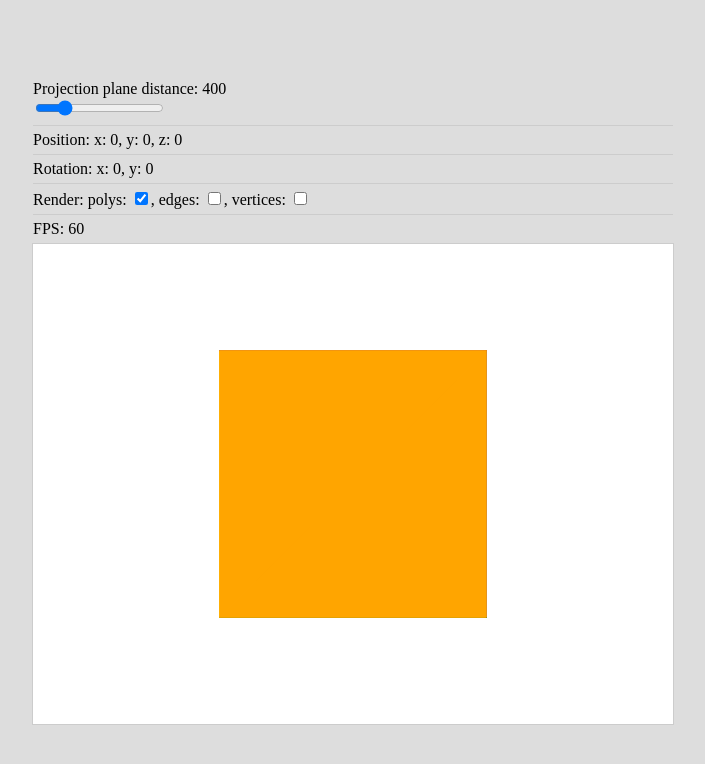
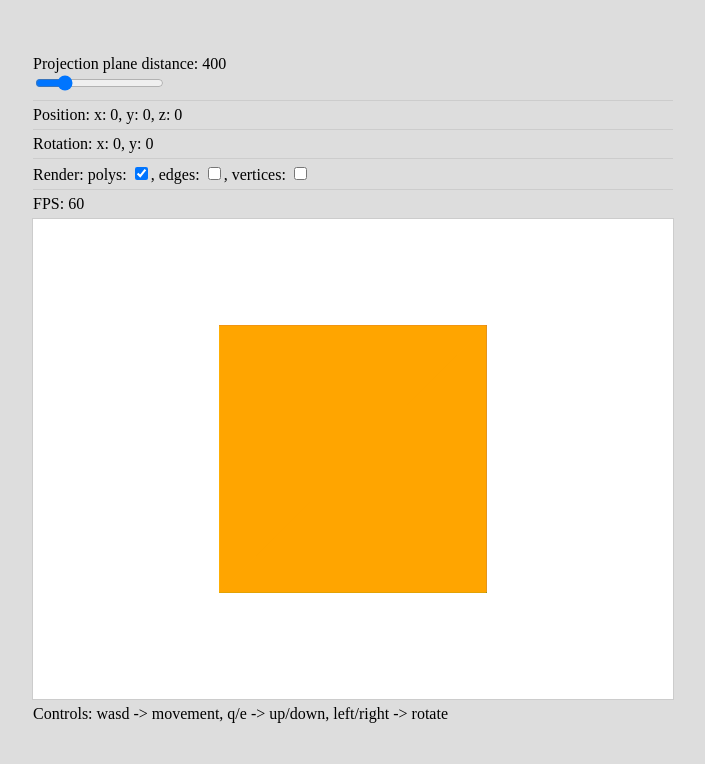
Before and after one commit to alexmarchant/simple-3d, a website built with webpack: page dist/index.html in a window 1280 px wide. Shown: the whole page, without its empty margins (287-992 px from the left). Built offline with nearby package versions, Linux system fonts and the light colour scheme.

Commit message:
Add some control info and some note to readme

```diff
--- a/dist/index.html
+++ b/dist/index.html
@@ -39,6 +39,9 @@
       </div>
     </div>
     <canvas id="canvas" width="640" height="480"></canvas>
+    <div class="footer">
+      Controls: wasd -> movement, q/e -> up/down, left/right -> rotate
+    </div>
   </div>
   <script src="/bundle.js"></script>
 </body>
--- a/dist/styles.css
+++ b/dist/styles.css
@@ -10,13 +10,13 @@ body {
 .container {
   display: flex;
   flex-direction: column;
-  justify-content: center;
   align-items: center;
   height: 100%;
   background-color: #ddd;
 }
 
 .header {
+  margin-top: 50px;
   width: 640px;
 }
 
@@ -29,6 +29,11 @@ body {
   border-bottom: 0;
 }
 
+.footer {
+  width: 640px;
+  padding: 5px 0;
+}
+
 canvas {
   background-color: white;
   border: 1px solid #ccc;
```
Also changed, not shown: package.json (+6 -9 lines), readme.md.
